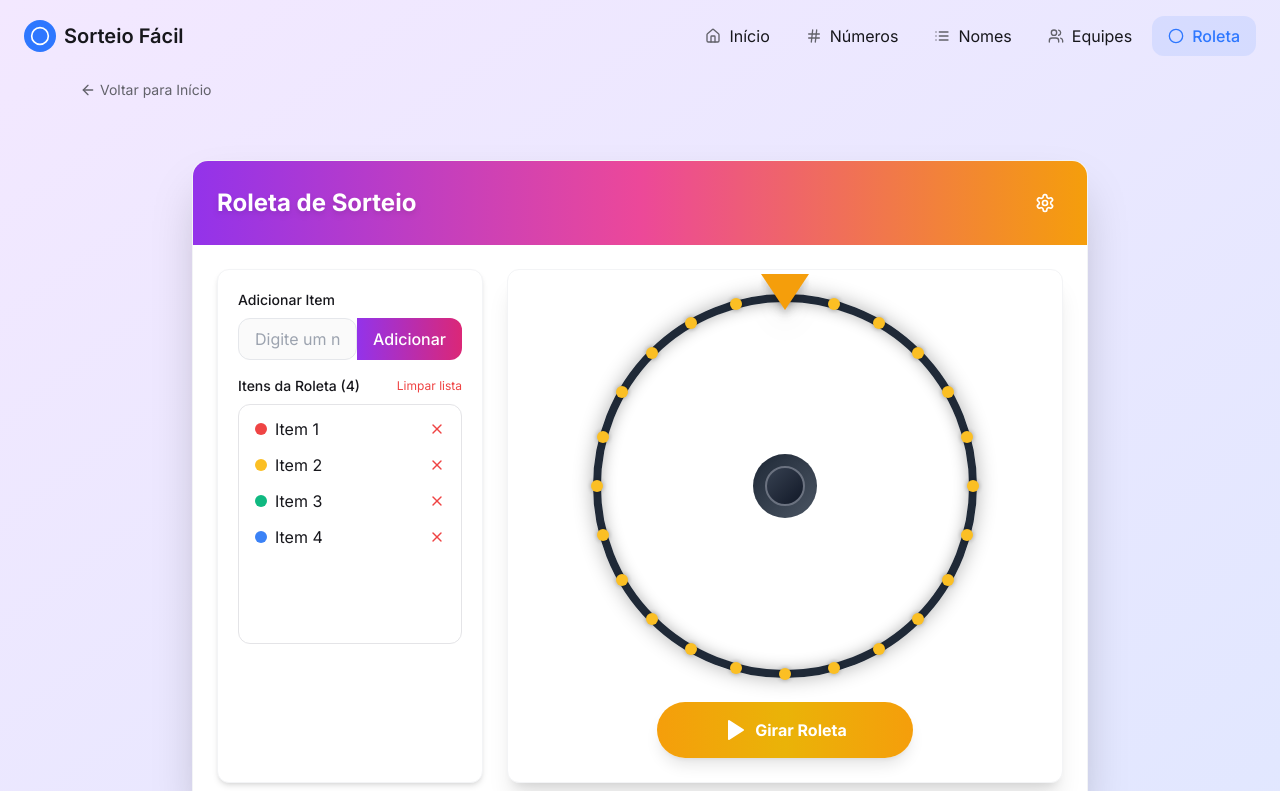
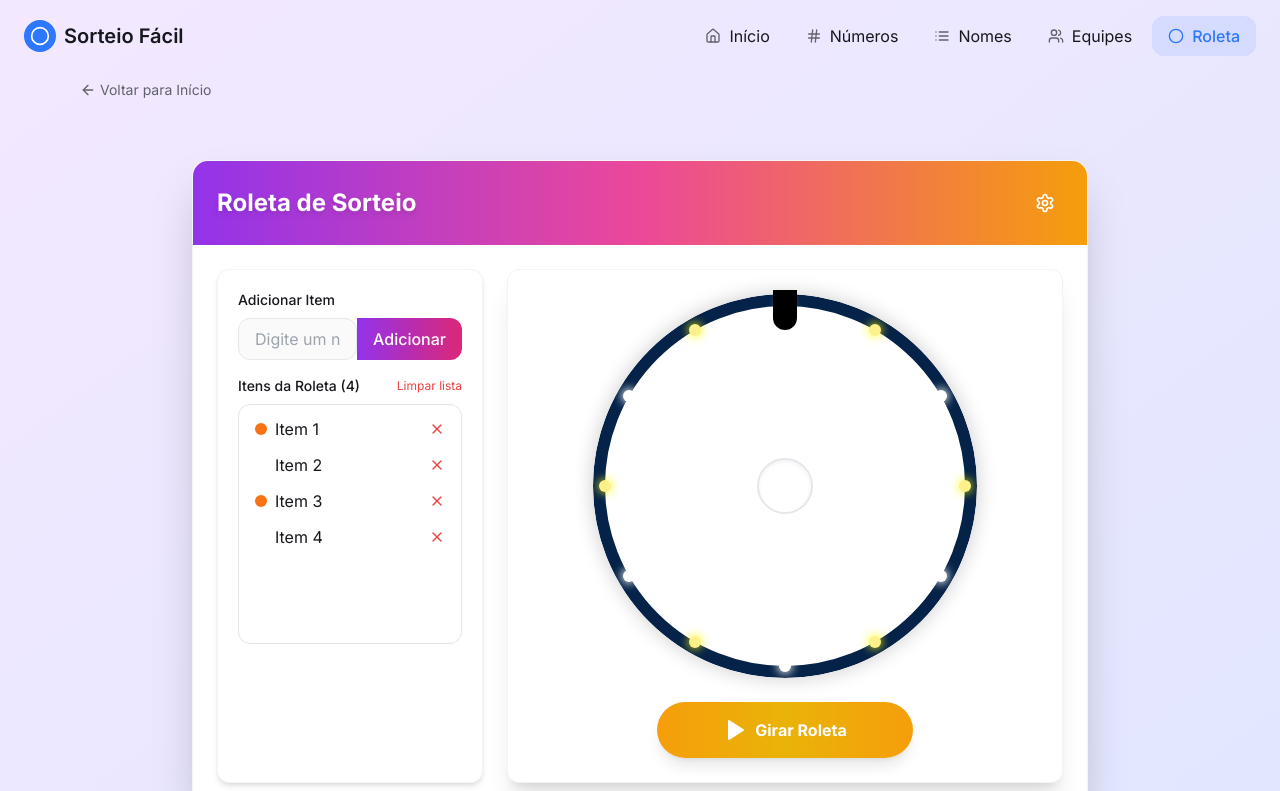
Before and after one commit to ivancrp/sorteo-facil, a React (Vite) app: page /sorteio/roleta in a window 1280 px wide. Shown: the top 791 px of the page. Built offline with nearby package versions, Linux system fonts and the light colour scheme.

Commit message:
Implement roulette wheel design
Implement the design for the roulette wheel.

```diff
--- a/src/components/Roulette.tsx
+++ b/src/components/Roulette.tsx
@@ -71,19 +71,11 @@ const Roulette = ({
     }
   };
 
-  const getItemColor = (index: number, isWinningIndex: boolean = false) => {
-    // Alternating colors
-    const baseColors = [
-      { bg: 'bg-red-500', text: 'text-white' },
-      { bg: 'bg-amber-400', text: 'text-gray-900' },
-      { bg: 'bg-emerald-500', text: 'text-white' },
-      { bg: 'bg-blue-500', text: 'text-white' },
-      { bg: 'bg-purple-500', text: 'text-white' },
-      { bg: 'bg-pink-500', text: 'text-white' },
-    ];
-
-    const colorIndex = index % baseColors.length;
-    return baseColors[colorIndex];
+  const getItemColor = (index: number) => {
+    // Just alternating orange and white colors as shown in the image
+    return index % 2 === 0 ?
+      { bg: 'bg-[#F97316]', text: 'text-white' } :
+      { bg: 'bg-white', text: 'text-gray-900' };
   };
 
   const spinWheel = () => {
@@ -146,9 +138,6 @@ const Roulette = ({
     setWinner(null);
     setHighlightWinner(false);
   };
-
-  // Mute colors when spinning
-  const colorMultiplier = isSpinning ? 'opacity-80' : 'opacity-100';
 
   return (
     <div className="w-full max-w-4xl mx-auto">
@@ -280,64 +269,49 @@ const Roulette = ({
               {/* Fortune wheel container */}
               <div className="relative w-full mx-auto aspect-square max-w-96 mb-6">
                 {/* Wheel indicator (pointer) */}
-                <div className="absolute top-1 left-1/2 transform -translate-x-1/2 -mt-6 z-20 drop-shadow-xl">
-                  <div className="w-12 h-12 overflow-hidden">
-                    <div className="w-0 h-0 border-l-[24px] border-r-[24px] border-t-[36px] border-l-transparent border-r-transparent border-t-amber-500 filter drop-shadow-lg mx-auto"></div>
-                  </div>
-                </div>
-
-                {/* Center wheel cap */}
-                <div className="absolute top-1/2 left-1/2 transform -translate-x-1/2 -translate-y-1/2 w-16 h-16 bg-gradient-to-br from-gray-800 to-gray-600 rounded-full z-10 flex items-center justify-center shadow-inner">
-                  <div className="w-10 h-10 bg-gradient-to-br from-gray-700 to-gray-900 rounded-full border-2 border-gray-500"></div>
+                <div className="absolute top-0 left-1/2 transform -translate-x-1/2 -mt-1 z-20">
+                  <div className="w-6 h-10 bg-black rounded-b-full"></div>
                 </div>
 
                 {/* The wheel */}
                 <div
                   ref={wheelRef}
-                  className="absolute inset-0 rounded-full overflow-hidden border-8 border-gray-800 shadow-[0_0_20px_rgba(0,0,0,0.3),inset_0_0_15px_rgba(0,0,0,0.3)] transition-all"
+                  className="absolute inset-0 rounded-full overflow-hidden shadow-[0_0_20px_rgba(0,0,0,0.2)] transition-all"
                   style={{
                     transform: `rotate(${rotation}deg)`,
                     transition: `transform ${spinDuration}s cubic-bezier(0.2, 0.8, 0.3, 1)`,
                     backfaceVisibility: 'hidden',
                   }}
                 >
+                  {/* Dark blue ring around the wheel */}
+                  <div className="absolute inset-0 rounded-full border-[12px] border-[#052248] z-10"></div>
+
+                  {/* Segments of the wheel */}
                   {items.length > 0 ? (
                     items.map((item, index) => {
                       const segmentAngle = 360 / items.length;
                       const rotation = index * segmentAngle;
-                      const isWinningSegment = winner === item && highlightWinner;
-                      const { bg, text } = getItemColor(index, isWinningSegment);
-                      const segmentScale = isWinningSegment ? 'scale-[1.03]' : 'scale-100';
-                      const segmentZIndex = isWinningSegment ? 'z-[5]' : 'z-[1]';
+                      const { bg, text } = getItemColor(index);
 
                       return (
                         <div
                           key={index}
-                          className={`absolute top-0 left-0 w-full h-full origin-center transition-transform ${segmentZIndex} ${segmentScale}`}
+                          className="absolute top-0 left-0 w-full h-full origin-center"
                           style={{
                             transform: `rotate(${rotation}deg)`,
                             clipPath: `polygon(50% 50%, 50% 0%, ${50 + 50 * Math.cos((segmentAngle * Math.PI) / 180)}% ${50 - 50 * Math.sin((segmentAngle * Math.PI) / 180)}%, 50% 50%)`,
-                            transition: 'all 0.3s ease-out',
                           }}
                         >
                           <div
-                            className={`w-full h-full flex items-start justify-center pt-6 md:pt-12 ${bg} ${text} ${colorMultiplier}`}
+                            className={`w-full h-full flex items-start justify-center pt-10 ${bg} ${text}`}
                             style={{
                               transform: `rotate(${segmentAngle / 2}deg)`,
                               transformOrigin: 'center',
-                              transition: 'opacity 0.3s ease-out',
-                              boxShadow: isWinningSegment ? 'inset 0 0 20px rgba(255,255,255,0.6)' : 'none',
                             }}
                           >
                             <span
-                              className={`max-w-[80%] text-center font-bold ${
-                                isWinningSegment ? 'text-xl md:text-2xl' : 'text-base md:text-lg'
-                              }`}
-                              style={{
-                                transform: 'rotate(180deg)',
-                                textShadow: '0px 2px 4px rgba(0,0,0,0.3)',
-                                transition: 'all 0.3s ease-out',
-                              }}
+                              className="max-w-[80%] text-center font-medium text-sm"
+                              style={{ transform: 'rotate(180deg)' }}
                             >
                               {item}
                             </span>
@@ -346,22 +320,23 @@ const Roulette = ({
                       );
                     })
                   ) : (
-                    <div className="w-full h-full bg-gray-200 dark:bg-gray-700 flex items-center justify-center">
+                    <div className="w-full h-full bg-gray-100 dark:bg-gray-700 flex items-center justify-center">
                       <p className="text-gray-500 dark:text-gray-400 text-lg font-medium">Adicione itens</p>
                     </div>
                   )}
-                </div>
 
-                {/* Wheel outer edge with gold pegs */}
-                <div className="absolute inset-0 rounded-full pointer-events-none z-[2]">
-                  {[...Array(24)].map((_, i) => (
+                  {/* Center hub of the wheel */}
+                  <div className="absolute top-1/2 left-1/2 transform -translate-x-1/2 -translate-y-1/2 w-14 h-14 bg-white rounded-full z-20 flex items-center justify-center shadow-inner border-2 border-gray-200"></div>
+
+                  {/* Light dots around the wheel */}
+                  {[...Array(12)].map((_, i) => (
                     <div
                       key={i}
-                      className="absolute w-3 h-3 bg-amber-400 rounded-full transform -translate-x-1/2 -translate-y-1/2 shadow-md"
+                      className={`absolute w-3 h-3 rounded-full transform -translate-x-1/2 -translate-y-1/2 z-20 ${i % 2 === 0 ? 'bg-yellow-200' : 'bg-white'}`}
                       style={{
-                        left: `${50 + 49 * Math.cos((i * 15 * Math.PI) / 180)}%`,
-                        top: `${50 + 49 * Math.sin((i * 15 * Math.PI) / 180)}%`,
-                        boxShadow: '0 0 5px rgba(0,0,0,0.3)'
+                        left: `${50 + 47 * Math.cos((i * 30 * Math.PI) / 180)}%`,
+                        top: `${50 + 47 * Math.sin((i * 30 * Math.PI) / 180)}%`,
+                        boxShadow: i % 2 === 0 ? '0 0 8px 2px rgba(255, 255, 0, 0.6)' : '0 0 8px 2px rgba(255, 255, 255, 0.8)'
                       }}
                     ></div>
                   ))}
```
